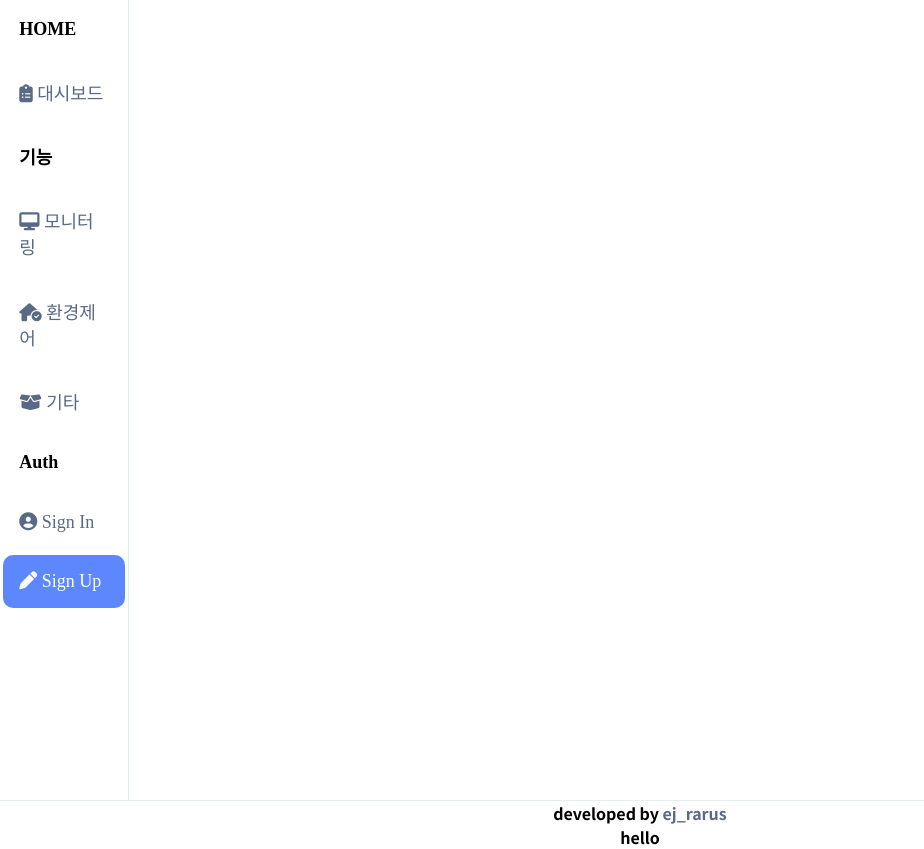
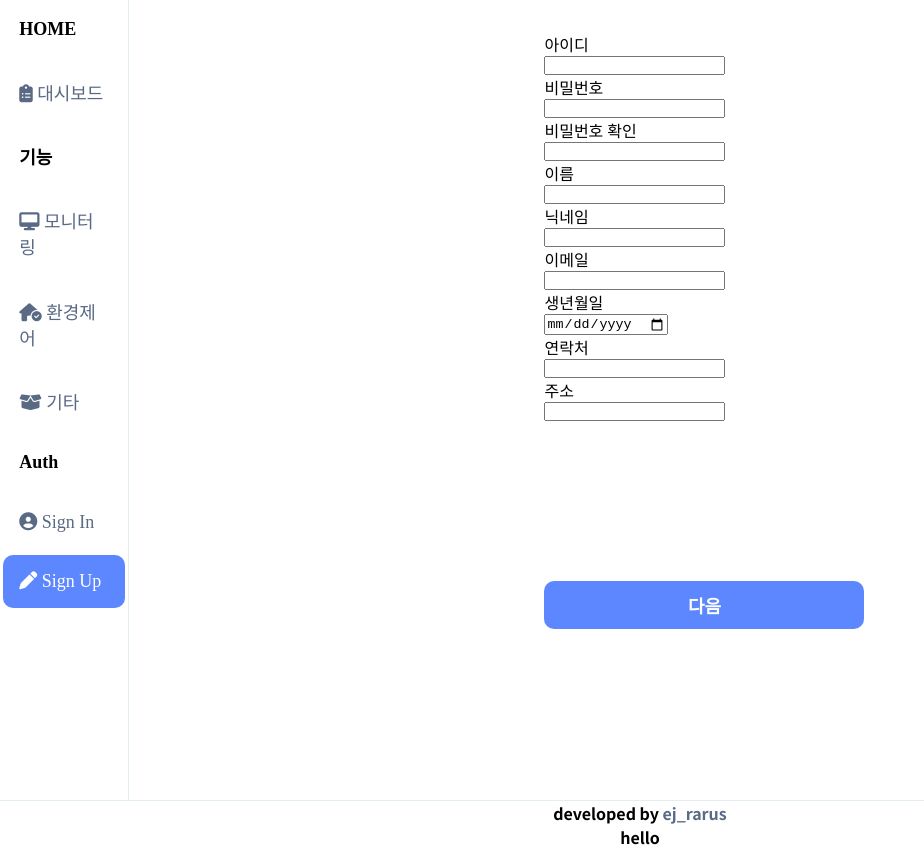
Before and after one commit to ej-rarus/SF-Mark1, a plain HTML site: page sign_up.html in a window 1280 px wide. Shown: the part 41-890 px from the top of the page, without its empty margins (0-924 px from the left). Drawn offline with nearby package versions, Linux system fonts and the light colour scheme.

Commit message:
sign up 페이지 추가

```diff
--- a/sign_up.html
+++ b/sign_up.html
@@ -41,7 +41,30 @@
 
         </div>
         <div class="main-wrap">
-
+            <div class="sign_up_form">
+                <form name="" action="">
+                    <p>아이디</p>
+                    <input type="text">
+                    <p>비밀번호</p>
+                    <input type="password">
+                    <p>비밀번호 확인</p>
+                    <input type="password">
+                    <p>이름</p>
+                    <input type="text" name="">
+                    <p>닉네임</p>
+                    <input type="text" name="">
+                    <p>이메일</p>
+                    <input type="email" name="">
+                    <p>생년월일</p>
+                    <input type="date" name="">
+                    <p>연락처</p>
+                    <input type="tel" name="">
+                    <p>주소</p>
+                    <input type="" name="">
+                    <br>
+                    <button id="user_sign_up" type="submit">다음</button>
+                </form>
+            </div>
         </div>
     </div>
 
--- a/style.css
+++ b/style.css
@@ -162,6 +162,23 @@ body {
 
     canvas {
         border:1px solid #e5eeef;
+    }
+
+    .sign_up_form{
+        padding-top: 2rem;
+    }
+
+    #user_sign_up{
+        width: 20rem;
+        height: 3rem;
+        border: none;
+        border-radius: 10px;
+        color: white;
+        font-size: large;
+        font-weight: bold;
+        background-color: #5D87FF;
+        margin-bottom: 10rem;
+        margin-top: 10rem;
     }
 
     .noto-sans-kr{
@@ -488,6 +505,22 @@ body {
         margin-bottom: 10rem;
     }
 
+    .sign_up_form{
+        padding-top: 2rem;
+    }
+
+    #user_sign_up{
+        width: 20rem;
+        height: 3rem;
+        border: none;
+        border-radius: 10px;
+        color: white;
+        font-size: large;
+        font-weight: bold;
+        background-color: #5D87FF;
+        margin-bottom: 10rem;
+    }
+
     footer {
         width: 100%;
         height: 3rem;
```
